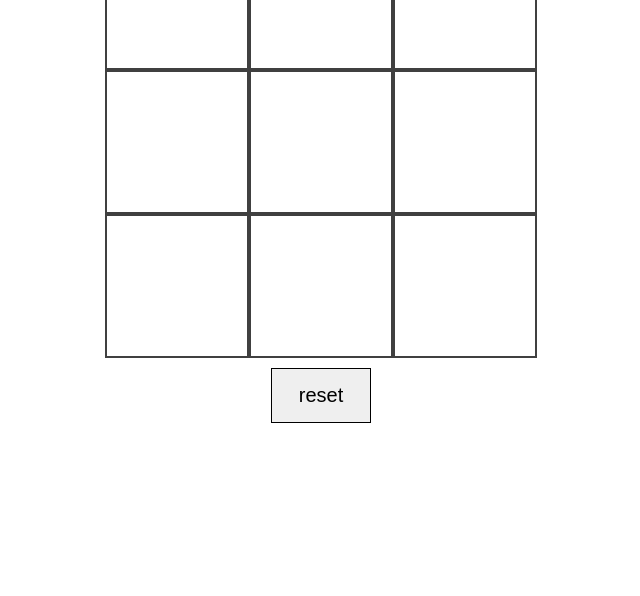
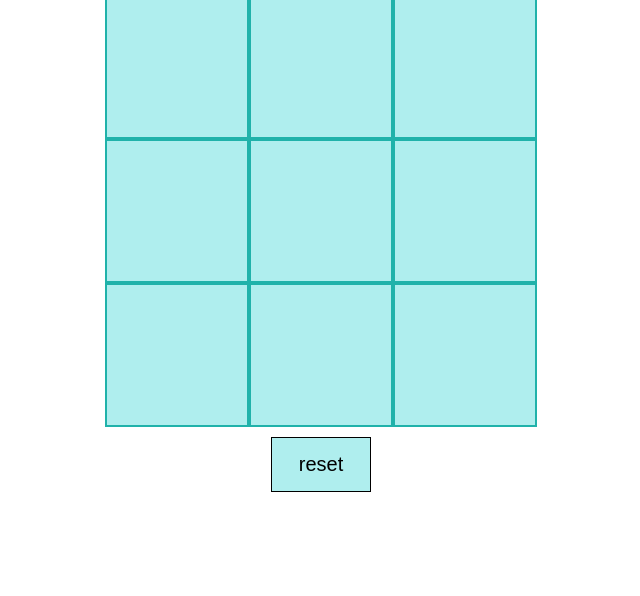
Before and after one commit to AnaLeonard/AnaLeonardo_Tic_Tac_Toe, a plain HTML site: page index.html in a window 1280 px wide. Shown: the part 204-800 px from the top of the page, without its empty margins (319-959 px from the left). Drawn offline with Linux system fonts and the light colour scheme.

Commit message:
Added color to each square and changed text size, font and color

```diff
--- a/index.html
+++ b/index.html
@@ -19,18 +19,18 @@
 
     <div class="flex-container flex-column">
         <div class="flex-container flex-wrap" id="board">
-            <div class="square"></div>
-            <div class="square"></div>
-            <div class="square"></div>
-            <div class="square"></div>
-            <div class="square"></div>
-            <div class="square"></div>
-            <div class="square"></div>
-            <div class="square"></div>
-            <div class="square"></div>
+            <div class="square" style="background-color: paleturquoise"></div>
+            <div class="square" style="background-color: paleturquoise"></div>
+            <div class="square" style="background-color: paleturquoise"></div>
+            <div class="square" style="background-color: paleturquoise"></div>
+            <div class="square" style="background-color: paleturquoise"></div>
+            <div class="square" style="background-color: paleturquoise"></div>
+            <div class="square" style="background-color: paleturquoise"></div>
+            <div class="square" style="background-color: paleturquoise"></div>
+            <div class="square" style="background-color: paleturquoise"></div>
         </div>
         <!-- A reset button because users are going to want to play round after round of your glorious game without ever refreshing the browser! -->
-        <button id="reset-button">reset</button>
+        <button id="reset-button" style="background-color: paleturquoise;">reset</button>
     </div>
 </body>
 
--- a/main.js
+++ b/main.js
@@ -61,14 +61,14 @@ function getWinner() {
         if (board[combo[0]] && board[combo[0]] === board[combo[1]] && board[combo[0]] === board[combo[2]]) winner = board[combo[0]];
         });
 
-        // if (winner) {
-        // return winner
-        // } else if (board.includes('')) {
-        // return null // if there's an empty space, return null (no winner yet)
-        // } else {
-        // return 'T' // no winner and no empty spaces? That's a tie!
-        // }
-        return winner ? winner : board.includes('') ? null : 'T';
+        if (winner) {
+        return winner
+        } else if (board.includes('')) {
+        return null // if there's an empty space, return null (no winner yet)
+        } else {
+        return 'T' // no winner and no empty spaces? That's a tie!
+        }
+       // return winner ? winner : board.includes('') ? null : 'T';
 
 };
 
@@ -77,7 +77,7 @@ function render() {
         //this sets the text content of the square of the same position to the mark on the board.
         squares[index].textContent = mark;
     });
-    messages.textContent = win === 'T' ? `That's a tie, queen!` : win ? `${win} wins the game!` : `It's ${turn}'s turn!`;
+    messages.textContent = win === 'T' ? `That's a tie, try again!` : win ? `${win} wins the game!` : `It's ${turn}'s turn!`;
 
 };
 
--- a/style.css
+++ b/style.css
@@ -1,12 +1,19 @@
 body {
     text-align: center;
-    font-family: Arial, Helvetica, sans-serif;
+    font-family: fantasy ;
+    font-size: 30px;
+    color: black;
+
 }
 
 h2 {
     margin: 0 auto;
     font-size: 35px;
     margin: 10px;
+    font-family: fantasy ;
+    color: lightseagreen;
+
+
 }
 
 .flex-container {
@@ -33,7 +40,7 @@ h2 {
 }
 
 .square {
-    border: 2px solid rgba(0, 0, 0, .75);
+    border: 2px solid lightseagreen;
     height: 140px;
     width: 140px;
 }
@@ -45,4 +52,6 @@ h2 {
     height: 55px;
     width: 100px;
     margin: 10px;
+    font-family: fantasy ;
+
 }
```
